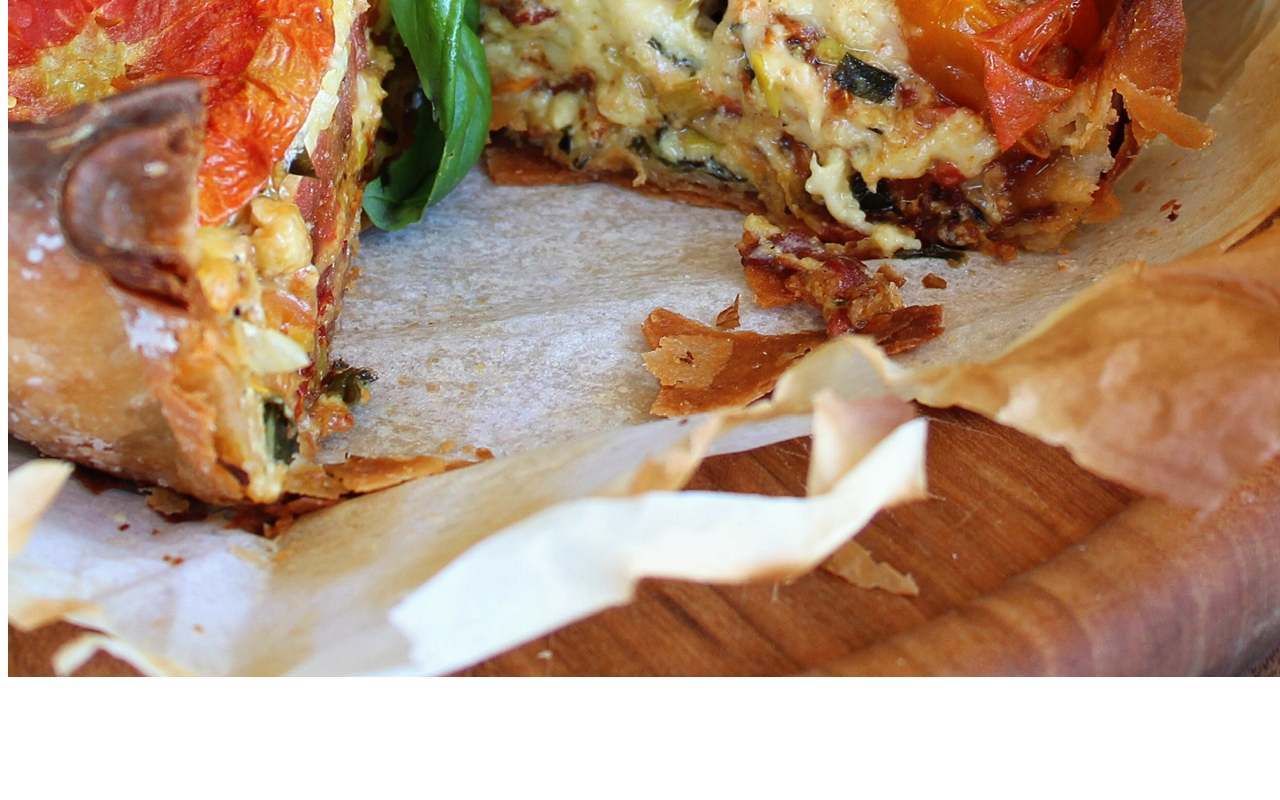
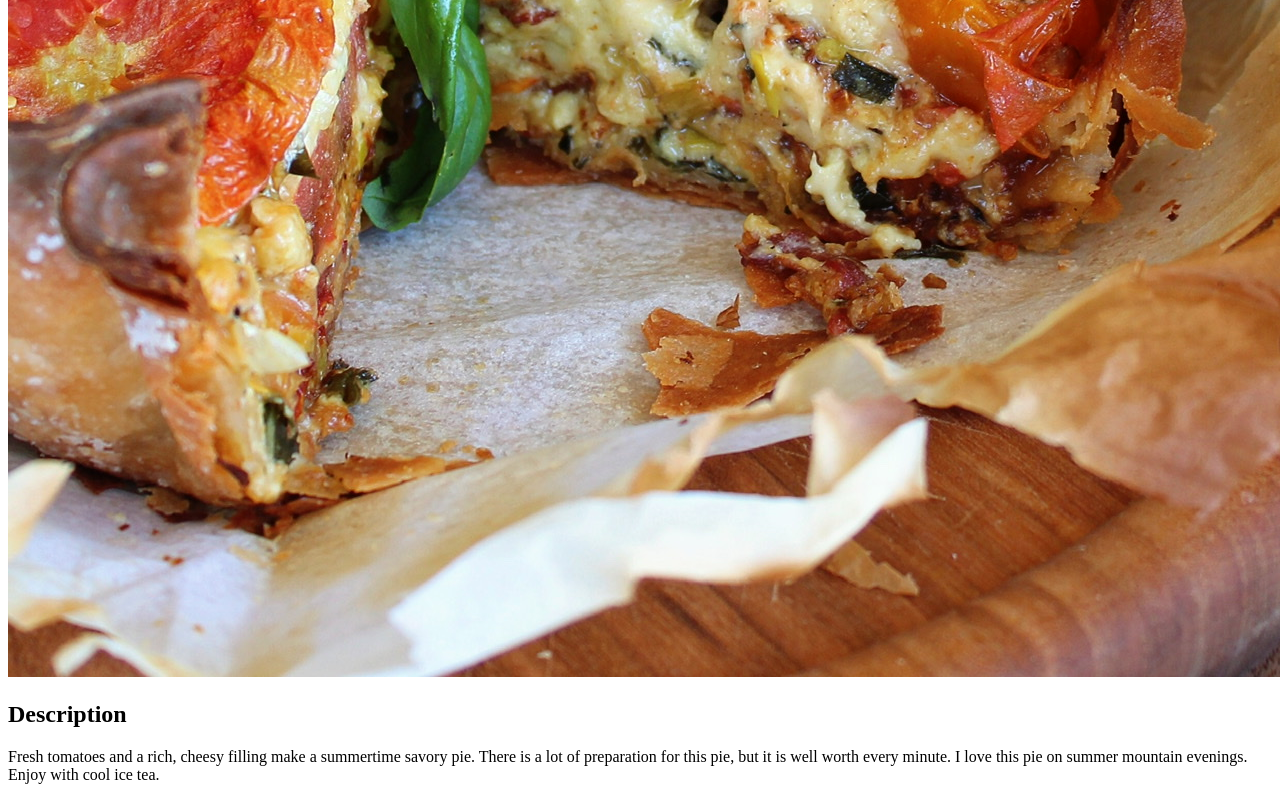
Before and after one commit to RW-code98/odin-recipes, a plain HTML site: page recipes/tomatopie.html in a window 1280 px wide. Shown: the part 683-1483 px from the top of the page. Before the commit the page ends 1372 px from the top, so only its background shows below. Drawn offline with Linux system fonts and the light colour scheme.

Commit message:
Add description to tomatopie.html

```diff
--- a/recipes/tomatopie.html
+++ b/recipes/tomatopie.html
@@ -7,5 +7,7 @@
     <body>
         <h1>Amish Tomato Pie</h1>
         <img src="./tomatopie.jpg" alt="Amish Tomato Pie">
+        <h2>Description</h2>
+        <p>Fresh tomatoes and a rich, cheesy filling make a summertime savory pie. There is a lot of preparation for this pie, but it is well worth every minute. I love this pie on summer mountain evenings. Enjoy with cool ice tea.</p>
     </body>
 </html>
```
